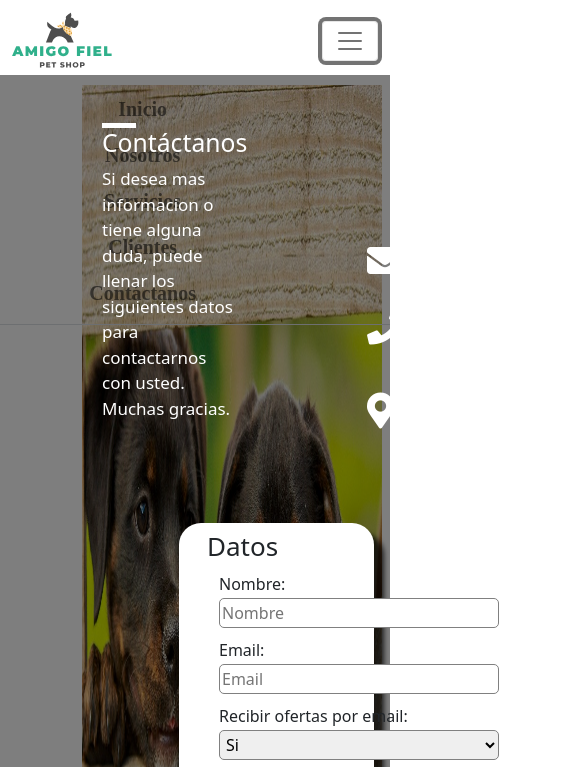
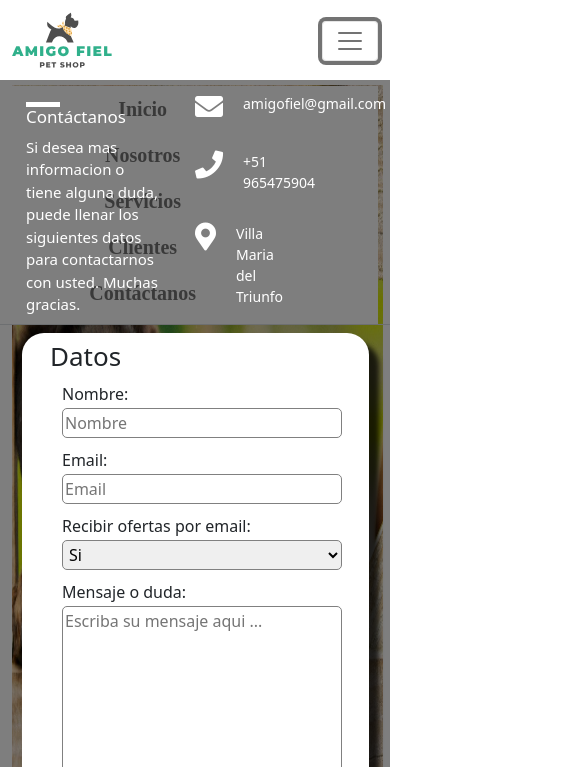
Before and after one commit to macielGonzales/Pet-shop-website, a website: page pages/contactanos.html in a window 390 px wide. Both pictures are taken after a click on the button "Toggle navigation". Shown: the top 767 px of the page, 585 px wide, since content can reach past the window. Drawn offline with nearby package versions, Linux system fonts and the light colour scheme.

Commit message:
detalles finales

```diff
--- a/css/styles.css
+++ b/css/styles.css
@@ -441,6 +441,11 @@
   margin-left: 193px;
 }
 
+.posicionNav {
+  position: relative;
+  z-index: 3;
+}
+
 /* ---------------------------- CATALOGO ---------------------------- */
 
 .layout__catalogo {
@@ -716,6 +721,7 @@
   }
 }
 
+
 @media (max-width: 768px) {
   .nosotros__contenedor__imgDog img {
     width: 320px;
@@ -967,6 +973,50 @@
 /* movile 412 X 915 */
 @media (max-width: 412px) {
   /* FALTA */
+
+  .wrap__contactanos img {
+    height: 727px;
+    margin-left: 12px;
+    width: 95%;
+  }
+
+  .contactos__fondo--negro {
+    height: 787px;
+    margin-top: -742px;
+  }
+
+  .wrap__contactanos--contenido {
+    margin-top: 519px;
+  }
+
+  .contactanos__aside {
+    margin-top: -1284px;
+    margin-left: 26px;
+  }
+
+  .contactanos__section {
+    width: 89%;
+    margin-top: -20px;
+    margin-left: 22px;
+  }
+
+  .contactanos__aside ul {
+    padding-left: 10rem;
+    margin-top: -262px;
+  }
+
+  .wrap__contactanos--contenido h2{
+    font-size: 17px;
+  }
+
+  .wrap__contactanos--contenido p {
+    font-size: 15px;
+  }
+
+  .wrap__contactanos--contenido ul li a {
+    font-size: 14px;
+  }
+
 }
 
 /* ************************************** MEDIA QUERY CATALOGO************************************** */
--- a/pages/contactanos.html
+++ b/pages/contactanos.html
@@ -42,7 +42,7 @@
             >
               <span class="navbar-toggler-icon"></span>
             </button>
-            <div class="collapse navbar-collapse" id="navbarSupportedContent">
+            <div class="collapse navbar-collapse bg-white posicionNav" id="navbarSupportedContent">
               <ul class="navbar-nav me-auto mb-2 mb-lg-0 nav__wrap--menu">
                 <li class="nav-item">
                   <a class="nav-link" href="../index.html">Inicio</a>
```
Also changed, not shown: index.html (+1 -1 lines), pages/catalogo.html (+1 -1 lines), pages/clientes.html (+1 -1 lines), pages/nosotros.html (+1 -1 lines), pages/servicios.html (+1 -1 lines). Lines whose indentation alone changed are shown as unchanged.
